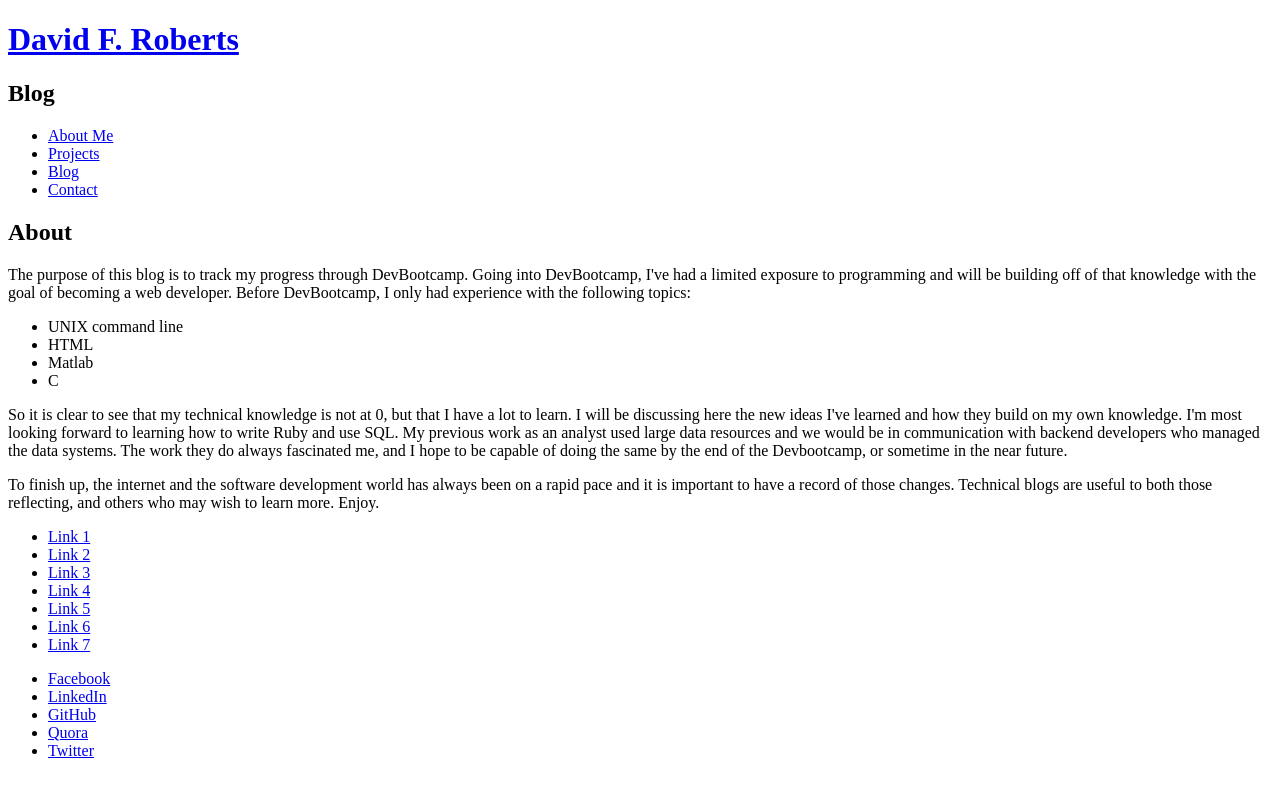
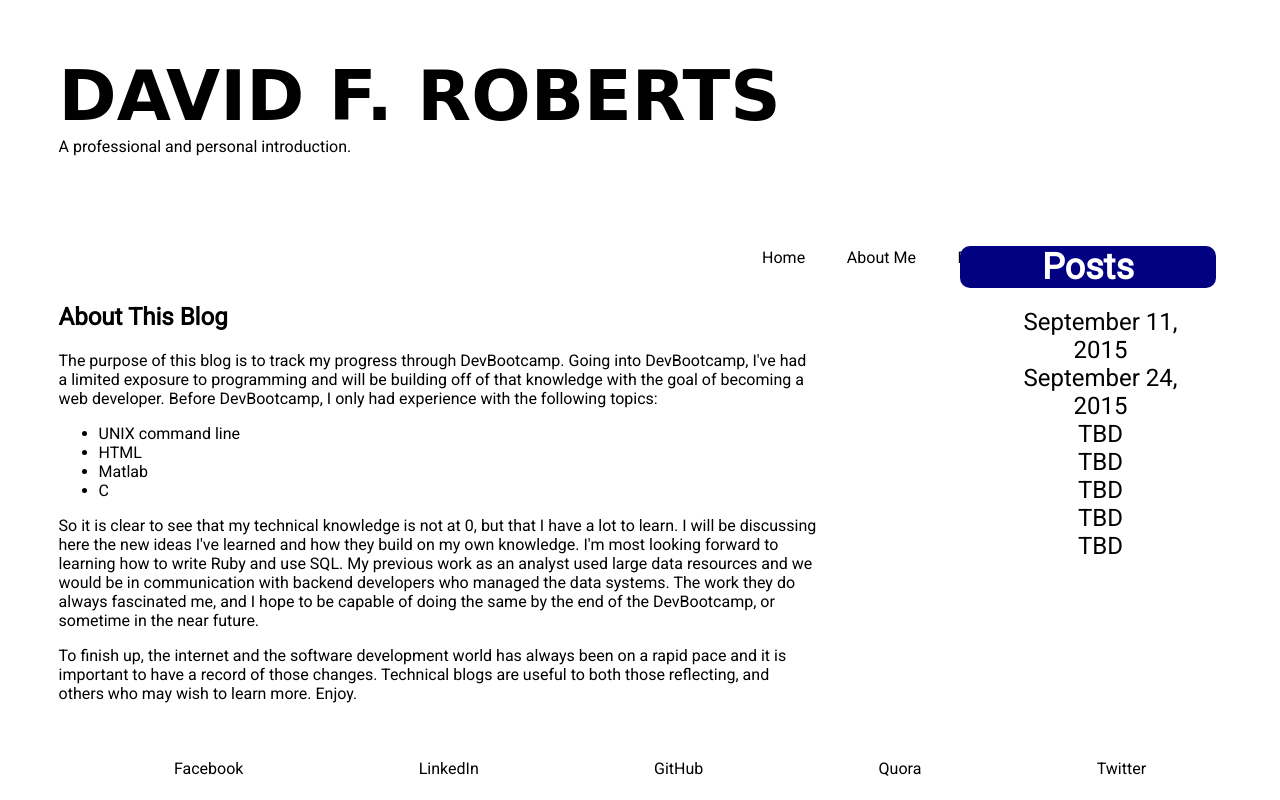
Before and after one commit to dfroberts2/dfroberts2.github.io, a plain HTML site: page blog/index.html in a window 1280 px wide. Drawn offline with Linux system fonts and the light colour scheme; a web font is replaced by a local one.

Commit message:
add blog css

```diff
--- a/blog/index.html
+++ b/blog/index.html
@@ -6,25 +6,28 @@
     <meta charset="UTF-8">
     <meta name="description" content="Blog Index">
     <meta name="author" content="David">
-   <title>
-   Blog
-   </title>
+    <title>Blog</title>
+    <link type="text/css" rel="stylesheet" href="../stylesheets/default.css">
+    <link type="text/css" rel="stylesheet" href="../stylesheets/blog.css">
   </head>
   <body>
     <header>
-  <h1><a href="../index.html">David F. Roberts</a></h1>
-  <h2>Blog</h2>
+      <h1><a href="../index.html">DAVID F. ROBERTS</a></h1>
+      <p id="header_sub">A professional and personal introduction.</p>
     </header>
+
   <nav>
     <ul>
+      <li><a href="../index.html">Home</a></li>
       <li><a href="#">About Me</a></li>
       <li><a href="#">Projects</a></li>
       <li><a href="index.html">Blog</a></li>
       <li><a href="#">Contact</a></li>
     </ul>
   </nav>
+  <main>
     <section id="about">
-    <h2>About</h2>
+      <h2>About This Blog</h2>
       <p>The purpose of this blog is to track my progress through DevBootcamp. Going into DevBootcamp, I've had a limited exposure to programming and will be building off of that knowledge with the goal of becoming a web developer. Before DevBootcamp, I only had experience with the following topics:</p>
       <ul>
         <li>UNIX command line</li>
@@ -32,22 +35,23 @@
         <li>Matlab</li>
         <li>C</li>
       </ul>
-      <p>So it is clear to see that my technical knowledge is not at 0, but that I have a lot to learn. I will be discussing here the new ideas I've learned and how they build on my own knowledge. I'm most looking forward to learning how to write Ruby and use SQL. My previous work as an analyst used large data resources and we would be in communication with backend developers who managed the data systems. The work they do always fascinated me, and I hope to be capable of doing the same by the end of the Devbootcamp, or sometime in the near future.</p>
+      <p>So it is clear to see that my technical knowledge is not at 0, but that I have a lot to learn. I will be discussing here the new ideas I've learned and how they build on my own knowledge. I'm most looking forward to learning how to write Ruby and use SQL. My previous work as an analyst used large data resources and we would be in communication with backend developers who managed the data systems. The work they do always fascinated me, and I hope to be capable of doing the same by the end of the DevBootcamp, or sometime in the near future.</p>
       <p>To finish up, the internet and the software development world has always been on a rapid pace and it is important to have a record of those changes. Technical blogs are useful to both those reflecting, and others who may wish to learn more. Enjoy.</p>
     </section>
 
-
-  <aside>
+    <aside id="blog_post_list">
+      <h2>Posts</h2>
       <ul>
-      <li><a href="#">Link 1</a></li>
-      <li><a href="#">Link 2</a></li>
-      <li><a href="#">Link 3</a></li>
-      <li><a href="#">Link 4</a></li>
-      <li><a href="#">Link 5</a></li>
-      <li><a href="#">Link 6</a></li>
-      <li><a href="#">Link 7</a></li>
+        <li><a href="#">September 11, 2015</a></li>
+        <li><a href="#">September 24, 2015</a></li>
+        <li><a href="#">TBD</a></li>
+        <li><a href="#">TBD</a></li>
+        <li><a href="#">TBD</a></li>
+        <li><a href="#">TBD</a></li>
+        <li><a href="#">TBD</a></li>
       </ul>
     </aside>
+  </main>
   <footer>
     <ul>
       <li><a href="#">Facebook</a></li>
--- /dev/null
+++ b/stylesheets/blog.css
@@ -0,0 +1,30 @@
+#about{
+	margin-left:4%;
+	display:inline-block;
+	width:60%;
+}
+
+#blog_post_list{
+	font-size:18pt;
+	position: fixed;
+	left: 75%;
+	top: 27%;
+	right: 5%;
+}
+
+aside ul{
+	margin-top:-10px;
+	list-style-type:none;
+	text-align: center;
+}
+
+aside ul li{
+	margin-right:15px;
+}
+
+aside h2{
+	text-align: center;
+	background-color:navy;
+	border-radius:10px;
+	color:white;
+}
```
Lines whose indentation alone changed are shown as unchanged.
